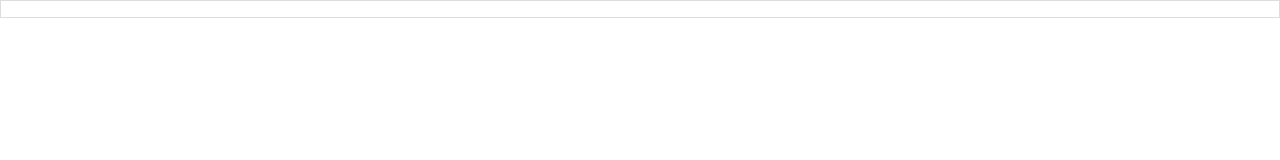
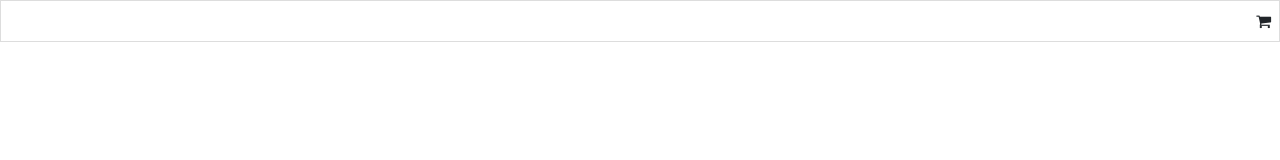
Before and after one commit to qwenzo/cart-angular, an Angular app: page / in a window 1280 px wide. Shown: the top 160 px of the page. Built offline with nearby package versions, Linux system fonts and the light colour scheme.

Commit message:
adding font awesome icons css

```diff
--- a/src/app/app.component.html
+++ b/src/app/app.component.html
@@ -2,4 +2,5 @@
 <script src="https://code.jquery.com/jquery-3.3.1.slim.min.js" integrity="sha384-q8i/X+965DzO0rT7abK41JStQIAqVgRVzpbzo5smXKp4YfRvH+8abtTE1Pi6jizo" crossorigin="anonymous"></script>
 <script src="https://cdnjs.cloudflare.com/ajax/libs/popper.js/1.14.3/umd/popper.min.js" integrity="sha384-ZMP7rVo3mIykV+2+9J3UJ46jBk0WLaUAdn689aCwoqbBJiSnjAK/l8WvCWPIPm49" crossorigin="anonymous"></script>
 <script src="https://stackpath.bootstrapcdn.com/bootstrap/4.1.3/js/bootstrap.min.js" integrity="sha384-ChfqqxuZUCnJSK3+MXmPNIyE6ZbWh2IMqE241rYiqJxyMiZ6OW/JmZQ5stwEULTy" crossorigin="anonymous"></script>
+<link rel="stylesheet" href="https://cdnjs.cloudflare.com/ajax/libs/font-awesome/4.7.0/css/font-awesome.min.css">
       <app-header></app-header>
--- a/src/app/components/header/header.component.html
+++ b/src/app/components/header/header.component.html
@@ -1,4 +1,5 @@
 <div class="align-items-center  d-flex flex-row-reverse p-2 headerContainer">
   <div>
+      <i class="fa fa-shopping-cart"></i>
   </div>
 </div>
```
